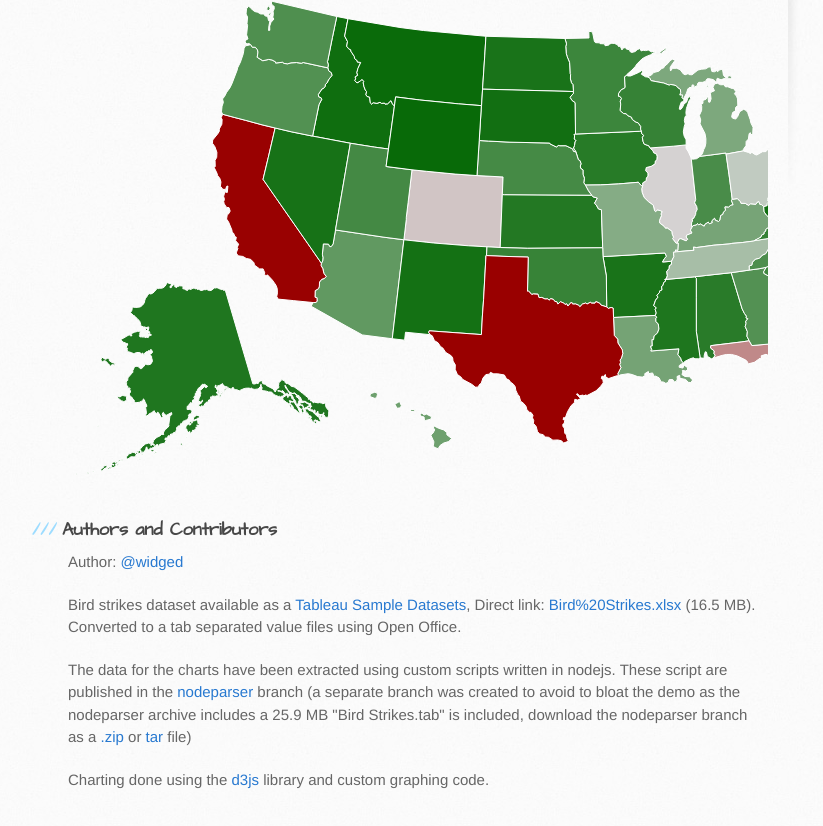
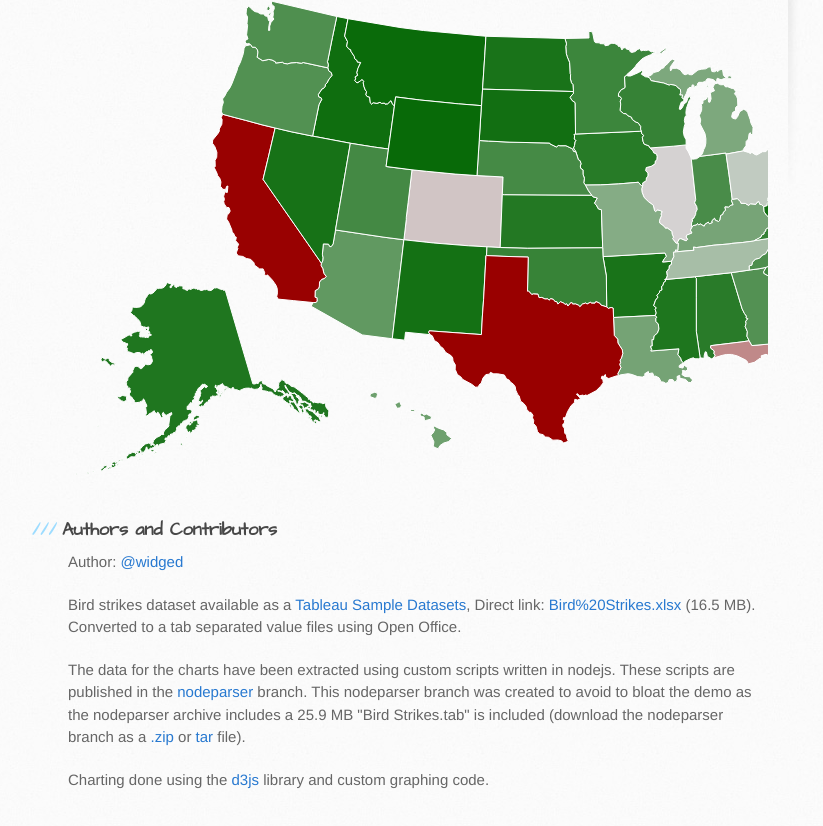
Before and after one commit to widged/Datascience_Tableau, a plain HTML site: page index.html in a window 1280 px wide. Shown: the part 624-1450 px from the top of the page, without its empty margins (102-925 px from the left). Drawn offline with Linux system fonts and the light colour scheme.

Commit message:
mention of nodeparser branch

```diff
--- a/index.html
+++ b/index.html
@@ -44,7 +44,7 @@
 
           <p>Bird strikes dataset available as a <a href="http://www.tableausoftware.com/public/community/sample-data-sets">Tableau Sample Datasets</a>, Direct link: <a href="http://www.tableausoftware.com/public/sites/default/files/Bird%20Strikes.xlsx">Bird%20Strikes.xlsx</a> (16.5 MB). Converted to a tab separated value files using Open Office. </p>
 
-          <p>The data for the charts have been extracted using custom scripts written in nodejs. These script are published in the  <a href="https://github.com/widged/Datascience_Tableau/tree/nodeparser">nodeparser</a> branch (a separate branch was created to avoid to bloat the demo as the nodeparser archive includes a 25.9 MB "Bird Strikes.tab" is included, download the nodeparser branch as a <a href="https://github.com/widged/Datascience_Tableau/zipball/nodeparser" >.zip</a> or <a href="https://github.com/widged/Datascience_Tableau/tarball/nodeparser">tar</a> file) </p>
+          <p>The data for the charts have been extracted using custom scripts written in nodejs. These scripts are published in the  <a href="https://github.com/widged/Datascience_Tableau/tree/nodeparser">nodeparser</a> branch. This nodeparser branch was created to avoid to bloat the demo as the nodeparser archive includes a 25.9 MB "Bird Strikes.tab" is included (download the nodeparser branch as a <a href="https://github.com/widged/Datascience_Tableau/zipball/nodeparser" >.zip</a> or <a href="https://github.com/widged/Datascience_Tableau/tarball/nodeparser">tar</a> file).</p>
 
           <p>Charting done using the <a href="http://d3js.org/">d3js</a> library and custom graphing code.</p>
 
```
